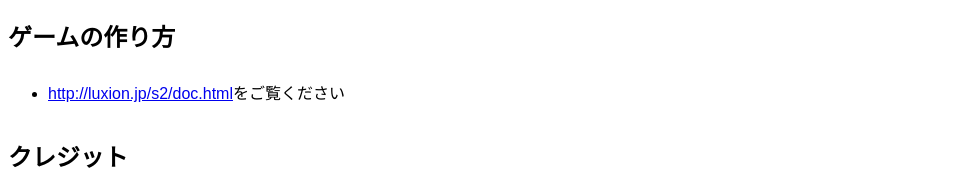
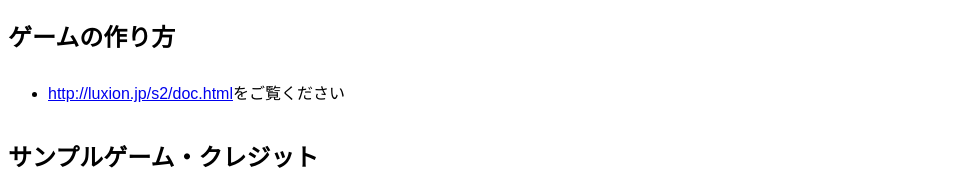
Before and after one commit to denisoa/suika2, a plain HTML site: page suika2/readme.html in a window 1280 px wide. Shown: the part 1440-1631 px from the top of the page, without its empty margins (0-979 px from the left). Drawn offline with Linux system fonts and the light colour scheme.

Commit message:
readmeを更新

```diff
--- a/suika2/readme.html
+++ b/suika2/readme.html
@@ -90,7 +90,7 @@
   <li><a href="http://luxion.jp/s2/doc.html">http://luxion.jp/s2/doc.html</a>をご覧ください</li>
 </ul>
 
-<h2>クレジット</h2>
+<h2>サンプルゲーム・クレジット</h2>
 <ul>
   <li>CV しぐれるぅ。 様</li>
   <li>音楽 80 様
```
